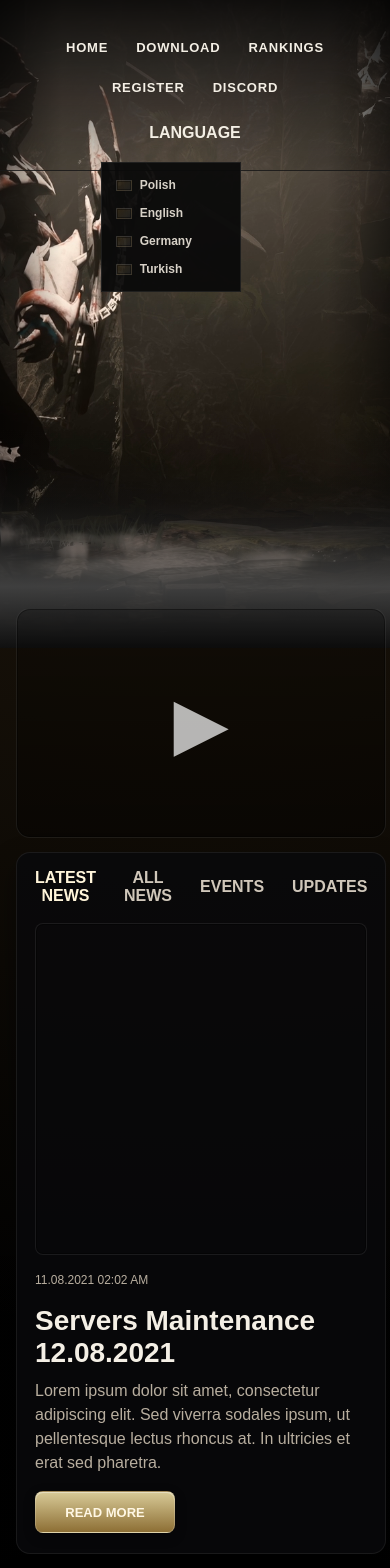
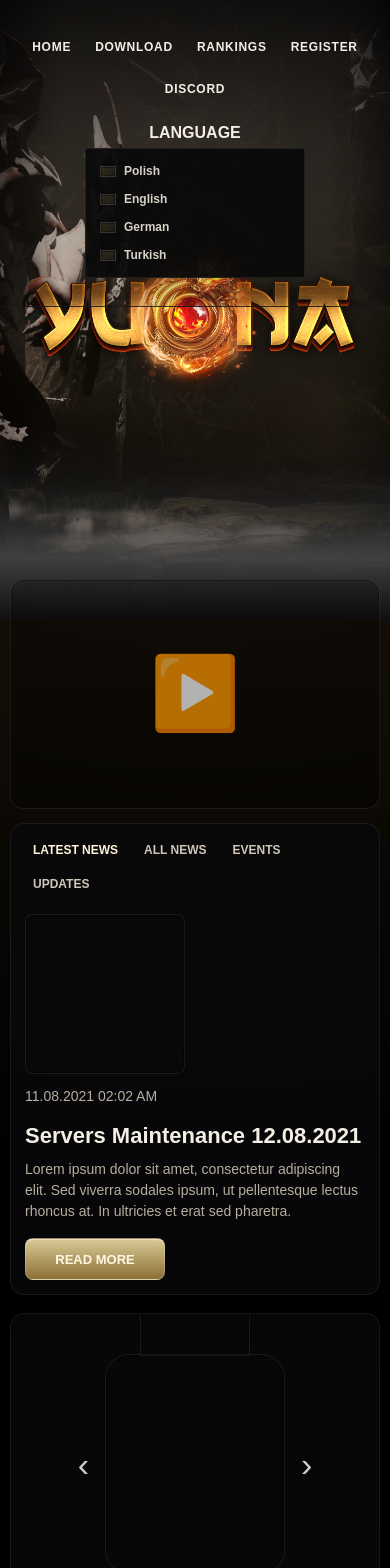
Before and after one commit to imranshafiq0605-maker/metin-yuona-clone, a Next.js app: page / in a window 390 px wide. Shown: the top 1568 px of the page. Built offline with nearby package versions, Linux system fonts and the light colour scheme.

Commit message:
fix resend sender domain

```diff
--- a/app/globals.css
+++ b/app/globals.css
@@ -241,8 +241,16 @@ button {
 
 .panel-tabs {
   display: flex;
-  gap: 28px;
+  flex-wrap: wrap;
+  gap: 12px;
   margin-bottom: 18px;
+}
+.tab-btn {
+  background: transparent;
+  color: #d0c7ba;
+  border: 0;
+  padding: 6px 10px;
+  font-weight: 700;
 }
 
 .tab-btn {
@@ -631,23 +639,27 @@ button {
     linear-gradient(to bottom, rgba(0, 0, 0, 0.2), transparent 24%, transparent 72%, rgba(0, 0, 0, 0.35));
 }
 
+.hero-header-full {
+  position: relative;
+  width: 100%;
+  min-height: 100svh;
+  overflow: hidden;
+}
+
 .hero-header-content {
   position: relative;
   z-index: 4;
-  min-height: 980px;
+  min-height: 100svh;
   display: flex;
   align-items: center;
   justify-content: center;
   padding-top: 120px;
   padding-bottom: 220px;
 }
-
-.hero-logo-full {
-  width: 100%;
-  display: flex;
-  justify-content: center;
-  align-items: center;
-  transform: translateX(480px);
+@media (min-width: 1025px) {
+  .hero-logo-full {
+    transform: translateX(480px);
+  }
 }
 
 .hero-logo-full-image {
@@ -735,3 +747,233 @@ button {
     margin-top: -40px;
   }
 }
+.nav-wrap {
+  width: 100%;
+  display: flex;
+  justify-content: center;
+}
+
+.language-wrap {
+  display: flex;
+  justify-content: center;
+  width: 100%;
+}
+
+.panel-tabs-wrap {
+  width: 100%;
+}
+
+.table-wrap {
+  width: 100%;
+  overflow-x: auto;
+  -webkit-overflow-scrolling: touch;
+}
+.ranking-panel table {
+  width: 100%;
+  min-width: 260px;
+  border-collapse: collapse;
+  font-size: 14px;
+}
+@media (max-width: 1024px) {
+  .hero-header-full {
+    min-height: 760px;
+  }
+
+  .hero-header-content {
+    min-height: 760px;
+    padding-top: 120px;
+    padding-bottom: 170px;
+  }
+
+  .hero-logo-full-image {
+    width: min(500px, 76vw);
+  }
+
+  .news-video {
+    margin-top: -80px;
+  }
+}
+
+@media (max-width: 768px) {
+  .topbar-inner {
+    flex-direction: column;
+    justify-content: center;
+    gap: 16px;
+    padding-top: 16px;
+    padding-bottom: 16px;
+  }
+
+  .nav {
+    flex-wrap: wrap;
+    justify-content: center;
+    gap: 4px 0;
+  }
+
+  .nav-link {
+    padding: 0 12px;
+    font-size: 12px;
+    line-height: 38px;
+  }
+
+  .language-wrap {
+    width: 100%;
+  }
+
+  .language-box {
+    width: 100%;
+    max-width: 220px;
+    flex-direction: column;
+    align-items: center;
+    gap: 6px;
+  }
+
+  .language-dropdown {
+    position: static;
+    width: 100%;
+    margin-top: 0;
+  }
+
+  .hero-header-full,
+  .hero-header-content {
+    min-height: 70svh;
+  }
+
+  .hero-header-content {
+    padding-top: 100px;
+    padding-bottom: 120px;
+  }
+
+  .hero-logo-full-image {
+    width: min(390px, 88vw);
+  }
+
+  .hero-header-bottom-fade {
+    height: 220px;
+  }
+
+  .news-video {
+    margin-top: -40px;
+  }
+
+  .panel-tabs {
+    gap: 10px;
+  }
+
+  .tab-btn {
+    font-size: 12px;
+    padding: 5px 8px;
+  }
+
+  .news-panel {
+    padding: 14px;
+  }
+
+  .news-article {
+    grid-template-columns: 1fr;
+    gap: 12px;
+  }
+
+  .news-thumb {
+    width: 100%;
+    max-width: 160px;
+  }
+
+  .news-article h3 {
+    font-size: 22px;
+    line-height: 1.2;
+  }
+
+  .news-article p {
+    font-size: 14px;
+  }
+
+  .ranking-area {
+    grid-template-columns: 1fr;
+  }
+
+  .center-showcase {
+    order: -1;
+    min-height: auto;
+    padding: 40px 16px 20px;
+  }
+
+  .showcase-main {
+    gap: 10px;
+    min-height: auto;
+  }
+
+  .showcase-char {
+    width: 180px;
+    height: 220px;
+  }
+
+  .arrow-btn {
+    font-size: 34px;
+  }
+
+  .horn-icon {
+    width: 110px;
+    height: 60px;
+  }
+
+  .class-icons {
+    display: none;
+  }
+
+  .showcase-actions {
+    flex-direction: column;
+    align-items: center;
+  }
+
+  .discord-strip {
+    grid-template-columns: 1fr;
+  }
+
+  .discord-card {
+    min-height: 110px;
+  }
+
+  .discord-copy {
+    top: 18px;
+    right: 16px;
+  }
+
+  .discord-copy span {
+    font-size: 12px;
+  }
+
+  .discord-copy strong {
+    font-size: 20px;
+  }
+
+  .discord-arrow {
+    right: 14px;
+    bottom: 10px;
+    font-size: 32px;
+  }
+
+  .footer-grid {
+    grid-template-columns: repeat(2, 1fr);
+    gap: 20px;
+  }
+}
+
+@media (max-width: 520px) {
+  .wrapper {
+    width: min(1120px, calc(100vw - 20px));
+  }
+
+  .footer-grid {
+    grid-template-columns: 1fr;
+  }
+
+  .footer-logo {
+    width: 180px;
+    height: 60px;
+  }
+
+  .copyright {
+    font-size: 12px;
+    padding: 0 12px;
+  }
+}
--- a/app/page.tsx
+++ b/app/page.tsx
@@ -1,5 +1,5 @@
 const menuItems = ['HOME', 'DOWNLOAD', 'RANKINGS', 'REGISTER', 'DISCORD'];
-const languages = ['Polish', 'English', 'Germany', 'Turkish'];
+const languages = ['Polish', 'English', 'German', 'Turkish'];
 const newsTabs = ['LATEST NEWS', 'ALL NEWS', 'EVENTS', 'UPDATES'];
 
 const bestPlayers = Array.from({ length: 10 }, (_, index) => ({
@@ -49,6 +49,7 @@ export default function HomePage() {
     <main className="page-shell">
       <header className="topbar header-overlay">
         <div className="wrapper topbar-inner">
+          <div className="nav-wrap">
             <nav className="nav">
               {menuItems.map((item) => (
                 <a key={item} href="#" className="nav-link">
@@ -56,7 +57,9 @@ export default function HomePage() {
                 </a>
               ))}
             </nav>
+          </div>
 
+          <div className="language-wrap">
             <div className="language-box">
               <span>LANGUAGE</span>
 
@@ -70,11 +73,11 @@ export default function HomePage() {
               </div>
             </div>
           </div>
+        </div>
       </header>
 
       <section className="hero hero-header-full">
         <div className="hero-header-bg" />
-
         <div className="hero-header-shadow" />
 
         <div className="wrapper hero-header-content">
@@ -92,10 +95,11 @@ export default function HomePage() {
 
       <section className="news-video wrapper panel-grid">
         <div className="video-panel image-card">
-          <div className="play-button">▶</div>
+          <div className="play-button">▶️</div>
         </div>
 
         <div className="news-panel panel-dark">
+          <div className="panel-tabs-wrap">
             <div className="panel-tabs">
               {newsTabs.map((tab, index) => (
                 <button
@@ -106,6 +110,7 @@ export default function HomePage() {
                   {tab}
                 </button>
               ))}
+            </div>
           </div>
 
           <article className="news-article">
@@ -132,6 +137,7 @@ export default function HomePage() {
         <div className="ranking-panel panel-dark">
           <div className="gold-title">BEST PLAYERS</div>
 
+          <div className="table-wrap">
             <table>
               <thead>
                 <tr>
@@ -151,6 +157,7 @@ export default function HomePage() {
                 ))}
               </tbody>
             </table>
+          </div>
 
           <a href="#" className="panel-link">
             View Full Ranking
@@ -197,6 +204,7 @@ export default function HomePage() {
         <div className="ranking-panel panel-dark">
           <div className="gold-title">TOP GUILDS</div>
 
+          <div className="table-wrap">
             <table>
               <thead>
                 <tr>
@@ -216,6 +224,7 @@ export default function HomePage() {
                 ))}
               </tbody>
             </table>
+          </div>
 
           <a href="#" className="panel-link">
             View Full Ranking
```
Lines whose indentation alone changed are shown as unchanged.
